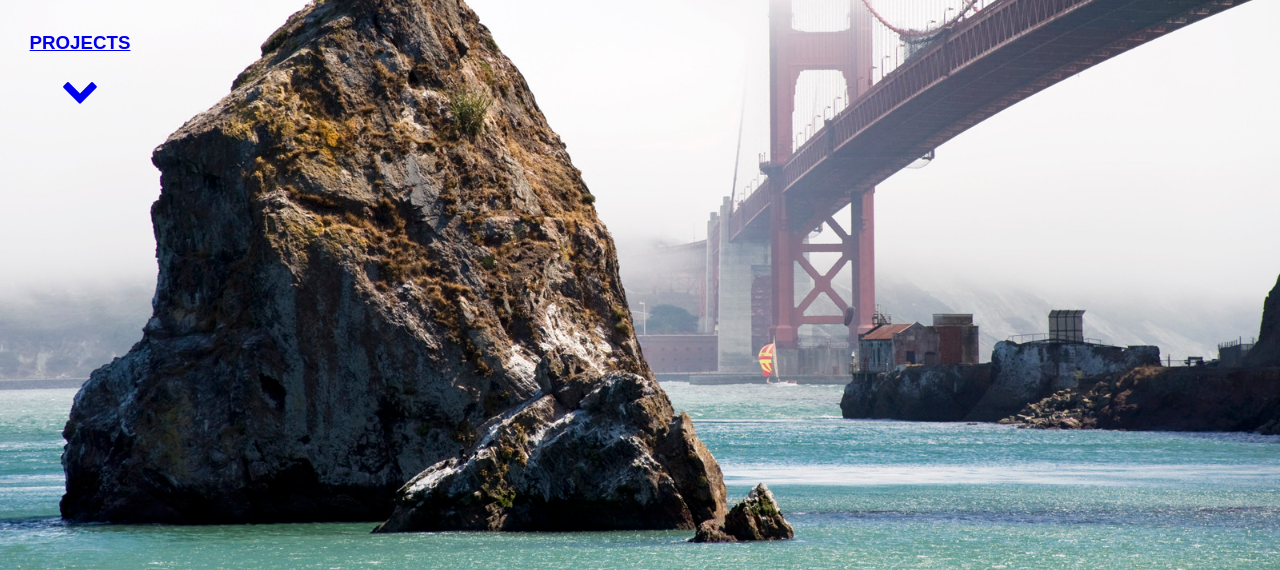
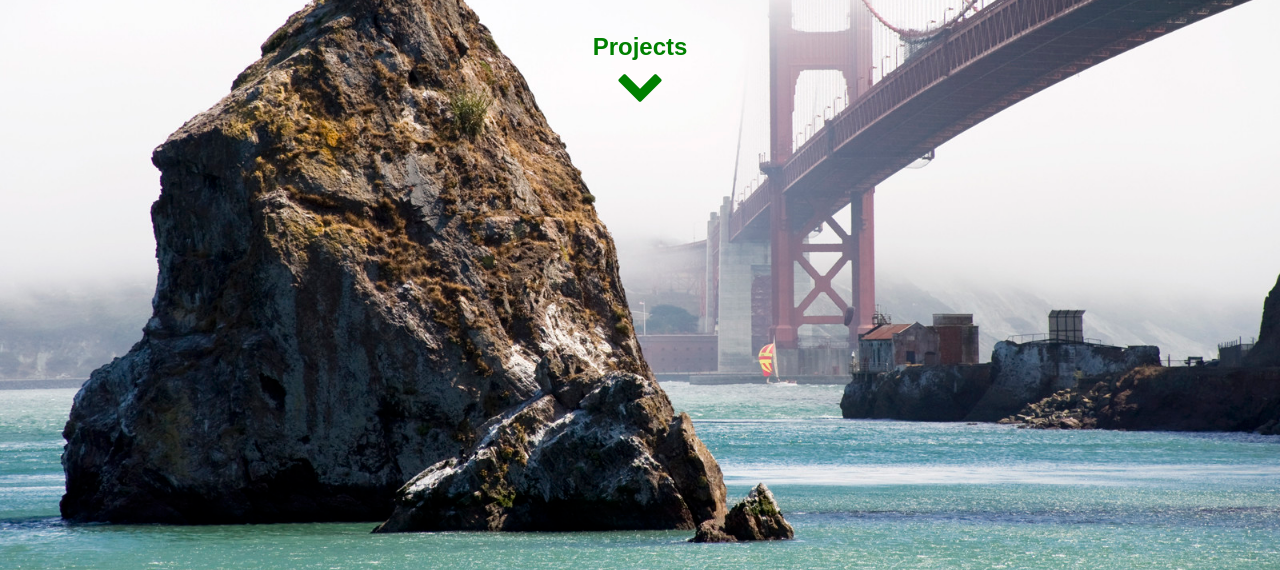
Before and after one commit to evansimoni/evansimoni.github.io, a plain HTML site: page index.html in a window 1280 px wide. Shown: the part 227-797 px from the top of the page. Drawn offline with Linux system fonts and the light colour scheme.

Commit message:
styles projects link and chevron

```diff
--- a/css/main.css
+++ b/css/main.css
@@ -6,25 +6,25 @@
   background-size: cover;
   background-position: center;
 }
-
 .content {
-  position: relative;
+  position: relative; /*used to be absolute*/
   top: 0;
   right: 0;
   bottom: 0;
   left: 0;
 }
-
 h1 {
   font-family: "Roboto Slab", serif;
   font-size: 5em;
   text-align: center;
   margin: 0;
 }
-
 p {
   color: #fff;
   font-size: 1em;
+}
+a {
+  text-decoration: none;
 }
 
 /* Slide 1 **********************************/
@@ -52,20 +52,16 @@ p {
   color: lightblue;
   text-decoration: none;
 }
+.chevron {
+/*  position: fixed;
+  left: 0;
+  right: 0;
+  bottom: 5%;*/
+}
+.chevron a {
+  color: green;
+}
 
-  .link {
-  }
-
-  /*Slide 1 Project Link*/
-  .project-arrow-div {
-    /*make the whole div a link*/
-  }
-  .projects-link {
-  }
-  #project-arrow {
-    width: 160px;
-    /*make it bounce*/
-  }
 
   /* Slide 2 **********************************/
   .slide-2 {
--- a/index.html
+++ b/index.html
@@ -40,18 +40,10 @@
 					</div>
 				</div>
 
-				<div class="project-arrow-div section group">
-					<div id="project-arrow" class="section group">
-						<!-- make div a proper link -->
-						<a href="#slide-2">
-							<div>
-								<h3>PROJECTS</h3>
-							</div>
-							<div>
-								<h3><i class="fa fa-chevron-down"></i></h3>
-							</div>
-						</a>
-					</div>
+				<div class="chevron section group">
+						<h2>
+							<a href="#slide-2">Projects<br><i class="fa fa-chevron-down"></i></a>
+						</h2>
 				</div>
 
 			</div>
@@ -59,7 +51,7 @@
 	</section>
 
 	<section>
-		<div class="slide-2 background">
+		<div class="slide-2 background" id="slide-2">
 			<div class="content">
 
 				<h1>Projects</h1>
```
